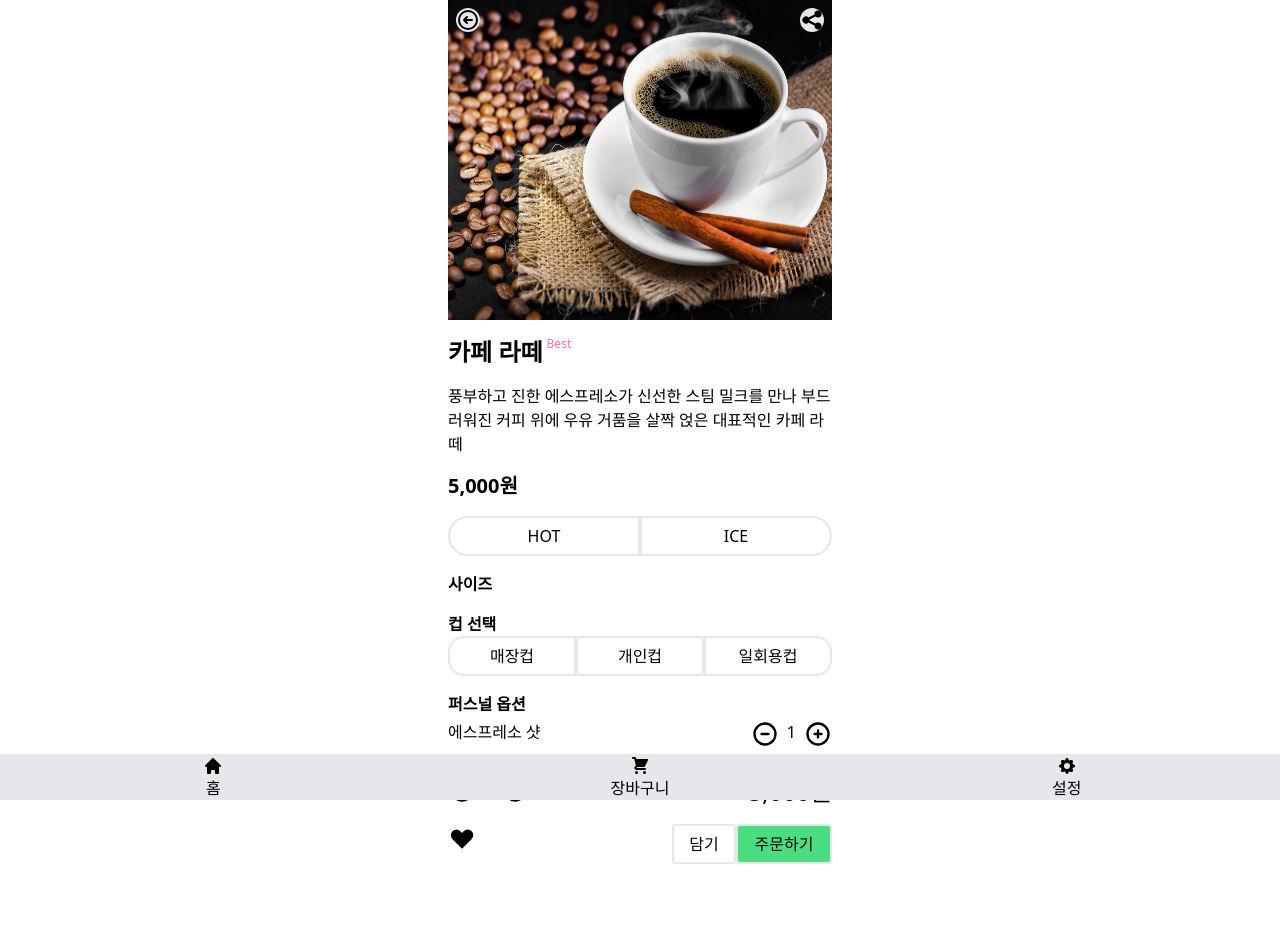
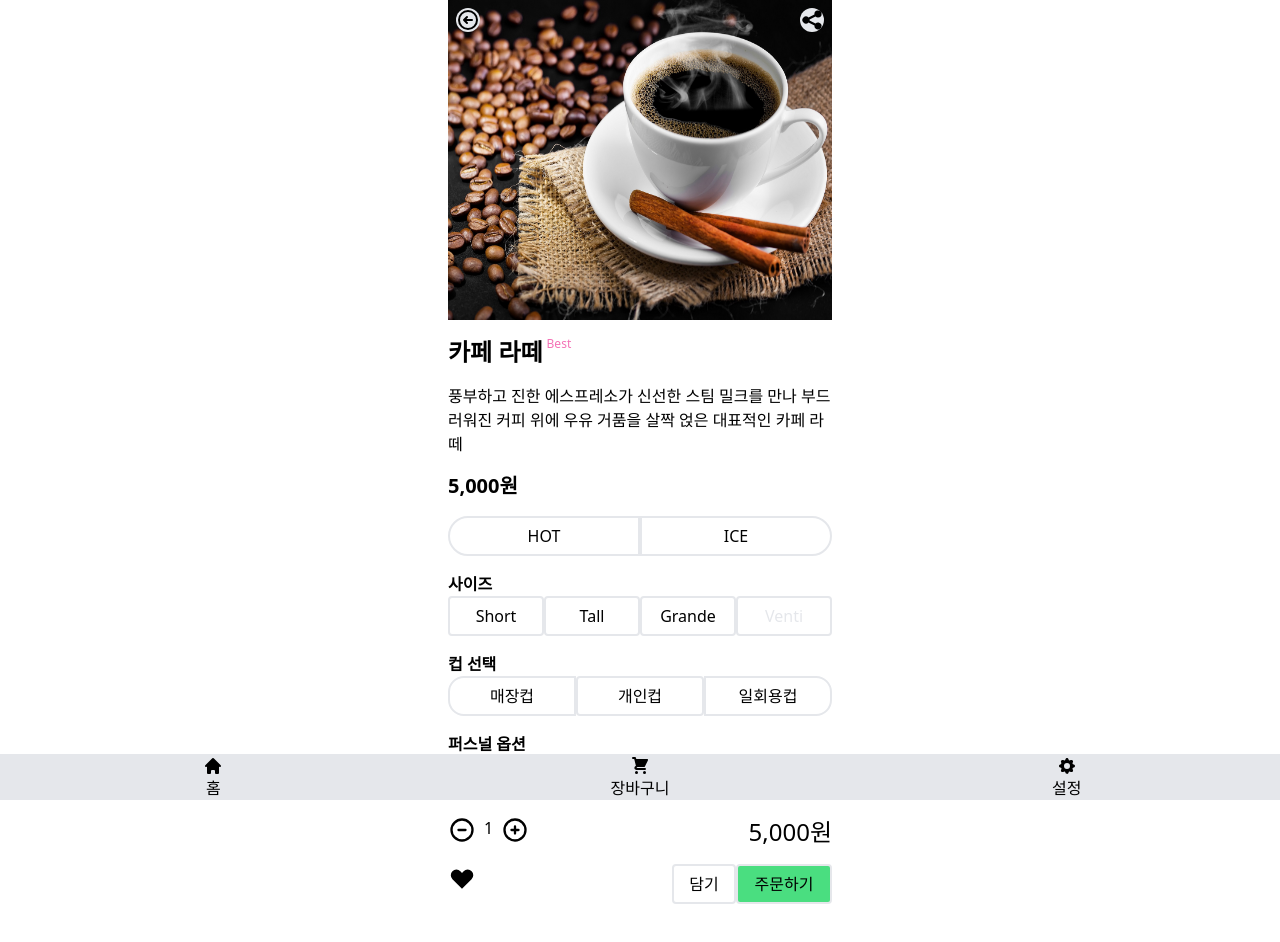
Before and after one commit to StolenMoments/starbucks-clone-vue, a Vue app: page / in a window 1280 px wide. Shown: the top 942 px of the page. Built offline with nearby package versions, Linux system fonts and the light colour scheme.

Commit message:
refactor(DrinkDetailCupButtons): 음료 컵 선택 버튼 컴포넌트 분리

```diff
--- a/src/components/product/DrinkDetail.vue
+++ b/src/components/product/DrinkDetail.vue
@@ -38,22 +38,12 @@
     </section>
     <section class="mt-4 w-full max-w-sm">
       <DrinkDetailSizeButtons
-        v-bind:drinkSize="drink.size"/>
+        v-bind:sizeObject="drink.size"
+        v-bind:sizeList="Object.keys(drink.size)"
+      />
     </section>
     <section class="mt-4 w-full max-w-sm">
-      <p class="font-bold">컵 선택</p>
-      <button class="h-10 w-1/3 cursor-pointer rounded-l-2xl border-2 hover:bg-green-300"
-              data-test="store-cup"
-      >매장컵
-      </button>
-      <button class="h-10 w-1/3 cursor-pointer rounded border-2 hover:bg-green-300"
-              data-test="personal-cup"
-      >개인컵
-      </button>
-      <button class="h-10 w-1/3 cursor-pointer rounded-r-2xl border-2 hover:bg-green-300"
-              data-test="disposable-cup"
-      >일회용컵
-      </button>
+      <DrinkDetailCupButtons/>
     </section>
     <section class="mt-4 w-full max-w-sm">
       <p class="font-bold">퍼스널 옵션</p>
@@ -108,10 +98,12 @@
 } from '@heroicons/vue/outline';
 import { HeartIcon, ShareIcon } from '@heroicons/vue/solid';
 import DrinkDetailSizeButtons from '@/components/product/DrinkDetailSizeButtons.vue';
+import DrinkDetailCupButtons from '@/components/product/DrinkDetailCupButtons.vue';
 
 export default {
   name: 'DrinkDetail',
   components: {
+    DrinkDetailCupButtons,
     DrinkDetailSizeButtons,
     PlusCircleIcon,
     MinusCircleIcon,
--- /dev/null
+++ b/src/components/product/DrinkDetailCupButtons.vue
@@ -0,0 +1,25 @@
+<template>
+  <p class="font-bold">컵 선택</p>
+  <button class="h-10 w-1/3 cursor-pointer rounded-l-2xl border-2 hover:bg-green-300"
+          data-test="store-cup"
+  >매장컵
+  </button>
+  <button class="h-10 w-1/3 cursor-pointer rounded border-2 hover:bg-green-300"
+          data-test="personal-cup"
+  >개인컵
+  </button>
+  <button class="h-10 w-1/3 cursor-pointer rounded-r-2xl border-2 hover:bg-green-300"
+          data-test="disposable-cup"
+  >일회용컵
+  </button>
+</template>
+
+<script>
+export default {
+  name: 'DrinkDetailCupButtons',
+};
+</script>
+
+<style scoped>
+
+</style>
```
